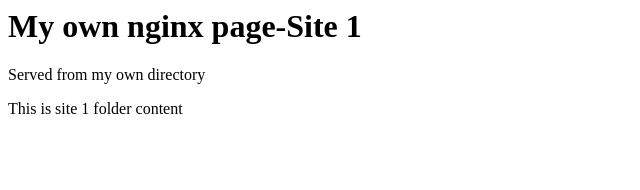
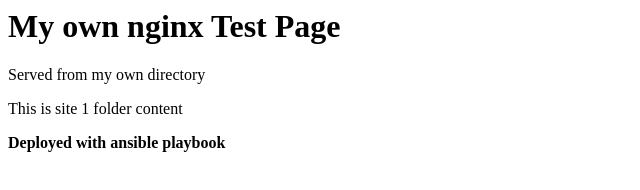
Before and after one commit to voa2000/nginx, a plain HTML site: page site1/index.html in a window 1280 px wide. Shown: the whole page, without its empty margins (0-640 px from the left). Drawn offline with Linux system fonts and the light colour scheme.

Commit message:
Update index.html

```diff
--- a/site1/index.html
+++ b/site1/index.html
@@ -1,7 +1,8 @@
 <html>
 <head><title>My own nginx page</title></head>
 <body>
-<h1>My own nginx page-Site 1</h1>
+<h1>My own nginx Test Page</h1>
 <p>Served from my own directory</p>
 <p>This is site 1 folder content</p>
+<b>Deployed with ansible playbook</b>
 </html>
```
